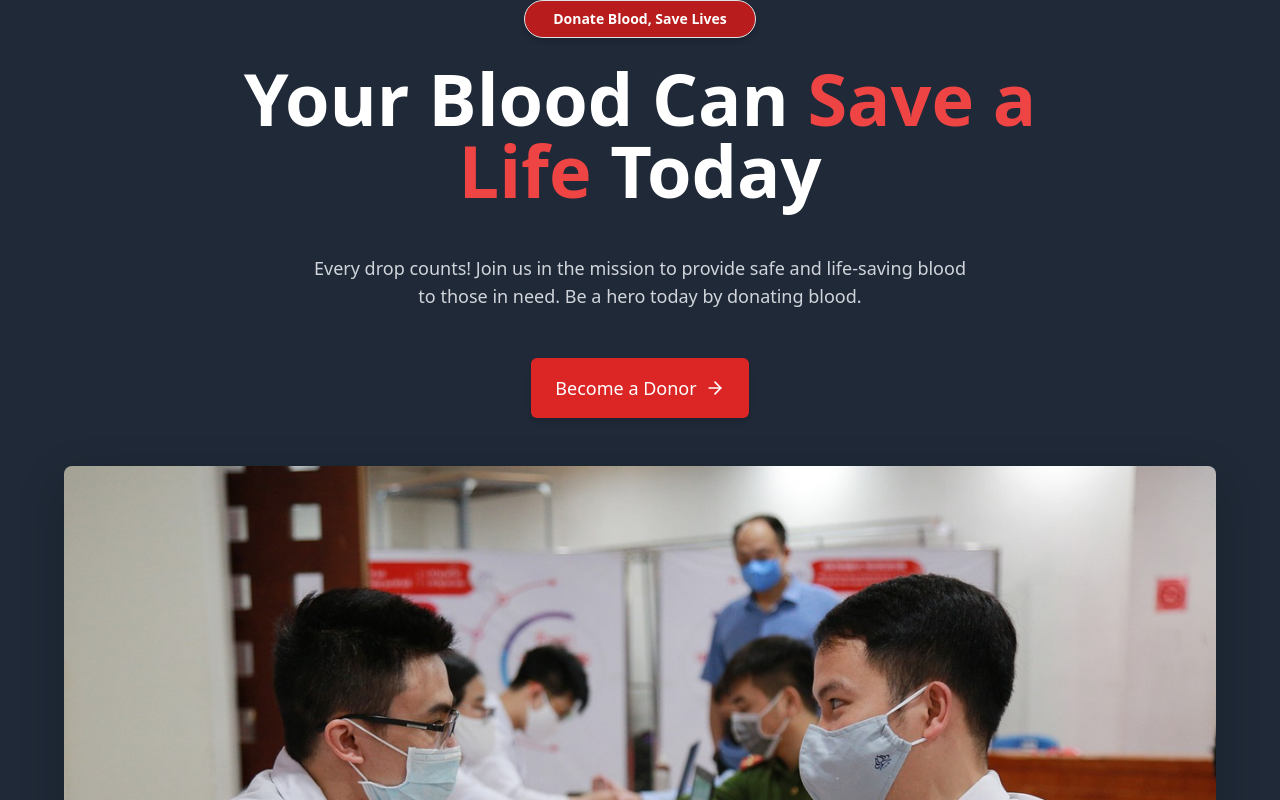
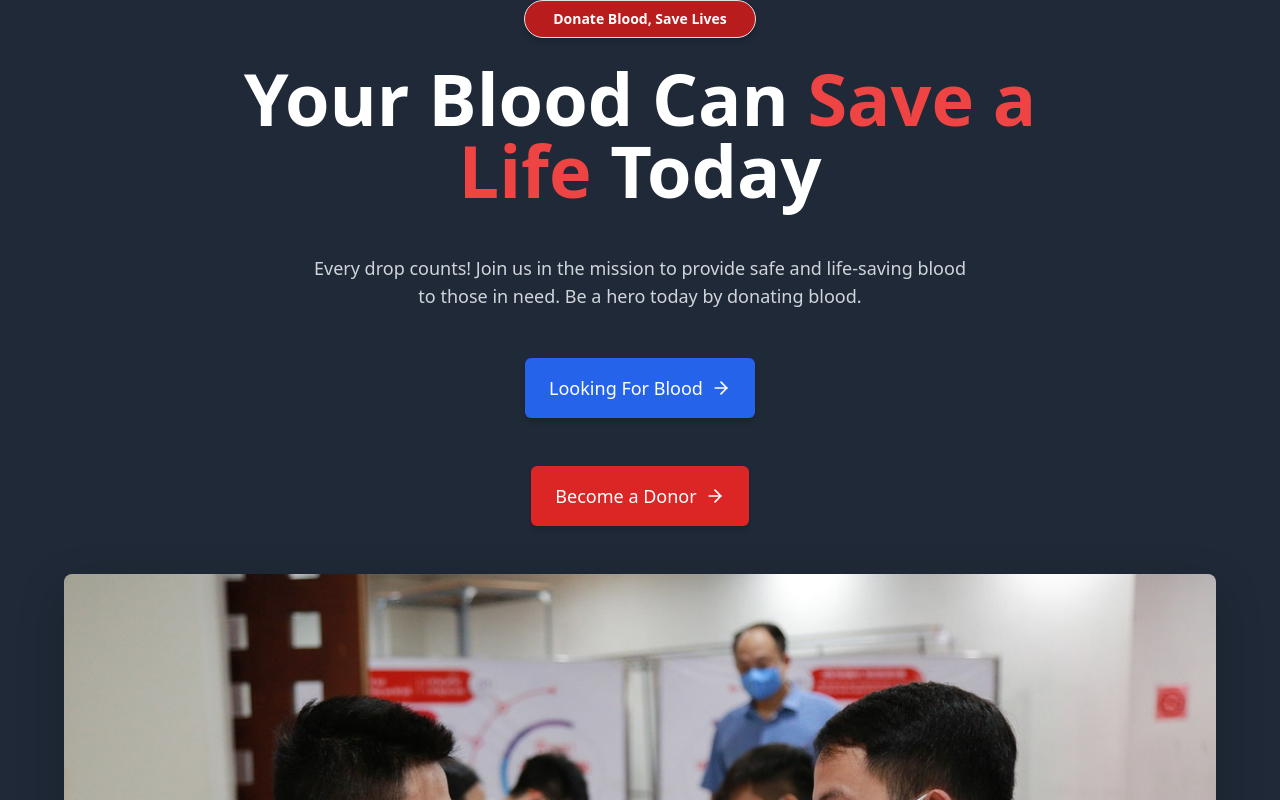
Before and after one commit to yhimanshu22/Blood-Bank, a React (Create React App) app in the folder frontend/: page /landing-page in a window 1280 px wide. Shown: the top 800 px of the page. Built offline with nearby package versions, Linux system fonts and the light colour scheme; no server answers.

Commit message:
added a button

```diff
--- a/frontend/src/pages/auth/LandingPage.js
+++ b/frontend/src/pages/auth/LandingPage.js
@@ -18,6 +18,12 @@ export default function LandingPage() {
                 Be a hero today by donating blood.
             </p>
 
+            <a
+                className="mt-5 flex items-center gap-2 rounded-md bg-blue-600 px-6 py-3 text-lg font-medium text-white shadow-md transition hover:bg-red-700"
+                href="/register"
+            >
+                Looking For Blood <ArrowRight className="h-5 w-5" />
+            </a>
 
             <a
                 className="mt-5 flex items-center gap-2 rounded-md bg-red-600 px-6 py-3 text-lg font-medium text-white shadow-md transition hover:bg-red-700"
```
